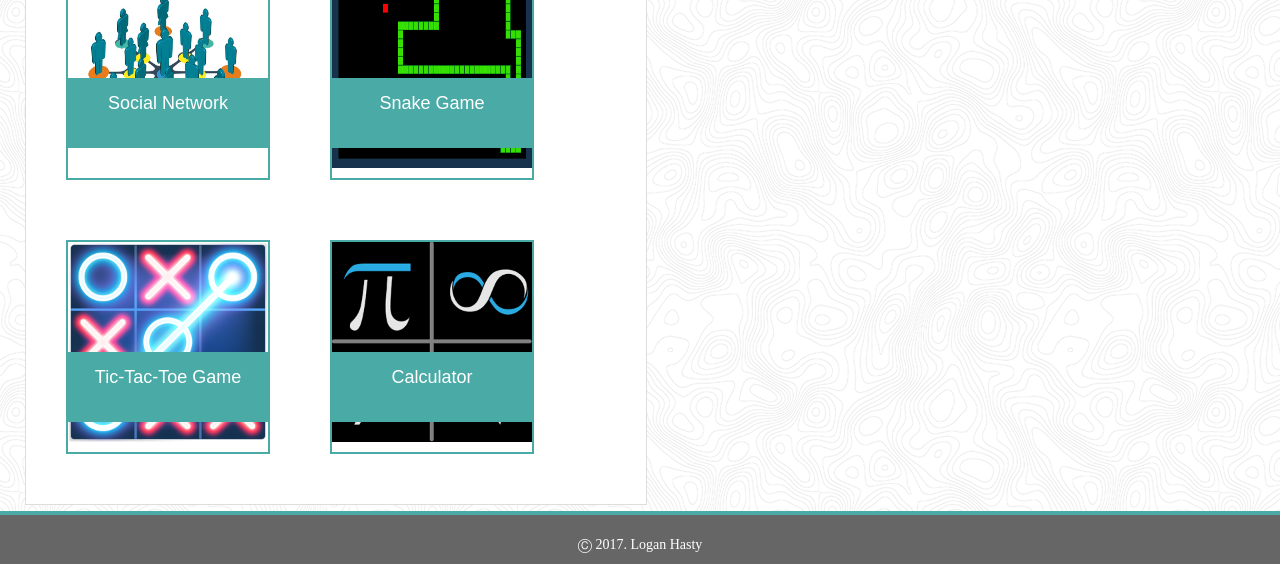
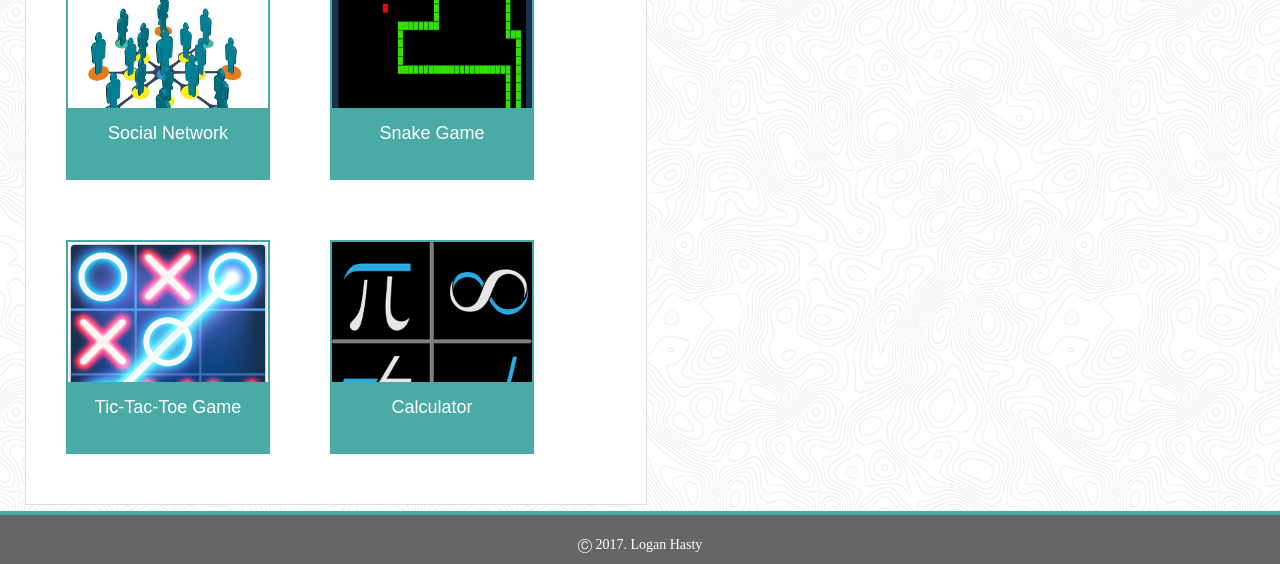
Before and after one commit to loganhasty/Responsive-Portfolio, a plain HTML site: page portfolio.html in a window 1280 px wide. Shown: the part 235-799 px from the top of the page. Drawn offline with Linux system fonts and the light colour scheme.

Commit message:
portfolio banner adjustment

```diff
--- a/assets/css/style.css
+++ b/assets/css/style.css
@@ -176,7 +176,7 @@ input[type=button], input[type=submit], input[type=reset] {
 
 .banner {
     position:absolute;
-    bottom:30px;
+    bottom:0px;
     background-color:#4aaaa5;
     color:white;
     text-align:center;
```
